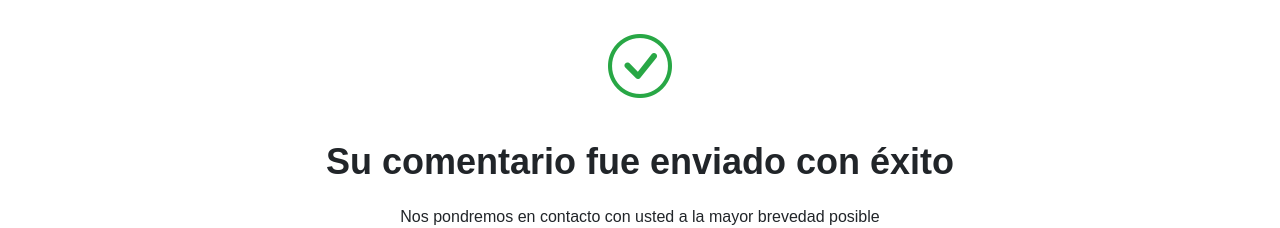
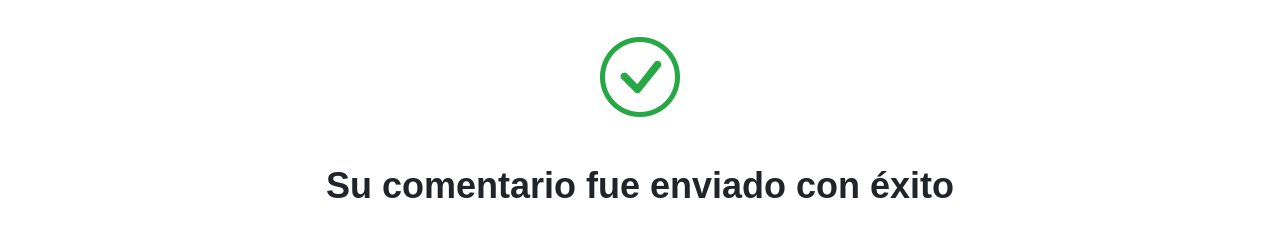
Before and after one commit to misproyectosweb/sitiowebunbuencafe.github.io, a plain HTML site: page correoAceptado.html in a window 1280 px wide. Shown: the top 228 px of the page. Drawn offline with nearby package versions, Linux system fonts and the light colour scheme; a web font is replaced by a local one.

Commit message:
Actualizacion archivos del proyecto

```diff
--- a/correoAceptado.html
+++ b/correoAceptado.html
@@ -33,7 +33,7 @@
         <div class="colorFondo vh-100">
             <div class="container pt-4">
                 <div class="row justify-content-center pb-4">
-                    <i class="bi bi-check-circle text-success" style="font-size: 4em;"></i>
+                    <i class="bi bi-check-circle text-success" style="font-size: 5em;"></i>
                 </div>
                 <div class="row justify-content-center pb-4">
                     <h1 class="mb-0 font-weight-bold">Su comentario fue enviado con éxito</h1>
```
